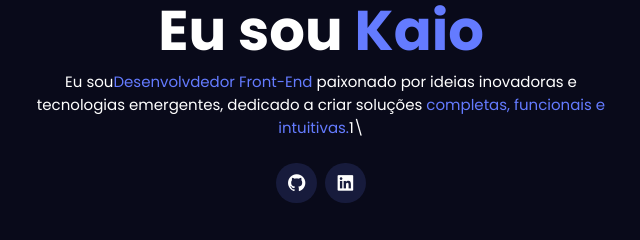
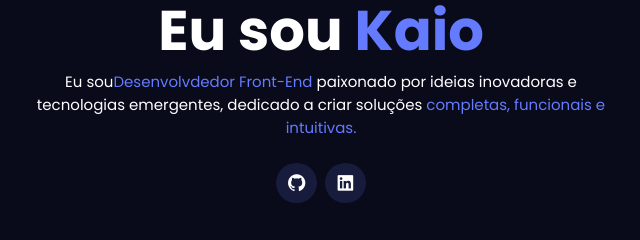
Before and after one commit to kaiomoraes1/Portfolio, a plain HTML site: page index.html in a window 1280 px wide. Shown: the part 361-601 px from the top of the page, 319-959 px from the left. Drawn offline with nearby package versions, Linux system fonts and the light colour scheme.

Commit message:
coreção

```diff
--- a/index.html
+++ b/index.html
@@ -49,7 +49,7 @@
                 <h3>Olá</h3>
                 <h2>Eu sou <span class="color">Kaio</span></h2>
                 <p>
-                    Eu sou<span class="color">Desenvolvdedor Front-End</span> paixonado por ideias inovadoras e tecnologias emergentes, dedicado a criar soluções <span class="color">completas, funcionais e intuitivas.</span>1\
+                    Eu sou<span class="color">Desenvolvdedor Front-End</span> paixonado por ideias inovadoras e tecnologias emergentes, dedicado a criar soluções <span class="color">completas, funcionais e intuitivas.</span>
                 </p>
                 <!-- Social -->
                 <div class="social">
```
